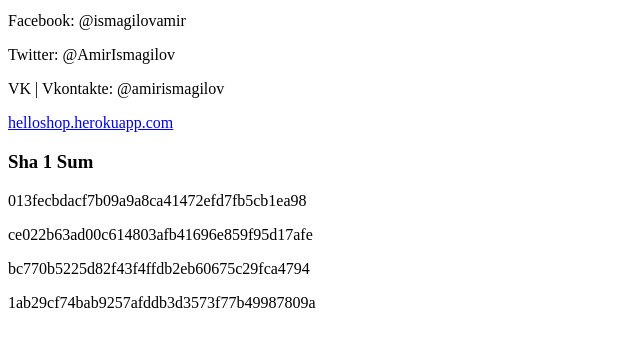
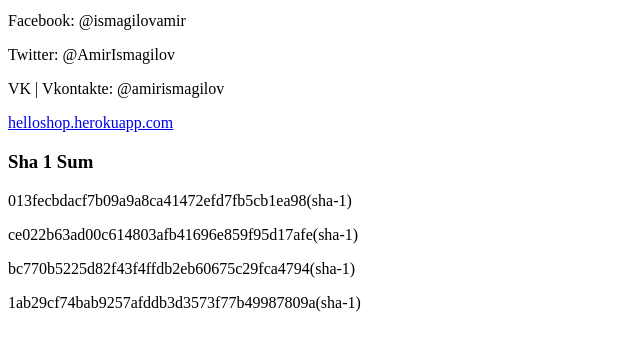
Before and after one commit to planprm/bymerang, a PHP site: page / in a window 1280 px wide. Shown: the part 179-530 px from the top of the page, without its empty margins (0-640 px from the left). Run offline with PHP 8.4, Linux system fonts and the light colour scheme.

Commit message:
Update index.php

```diff
--- a/index.php
+++ b/index.php
@@ -14,10 +14,10 @@
         echo "<p>VK | Vkontakte: @amirismagilov</p>";
         echo "<p><a href='helloshop.herokuapp.com'>helloshop.herokuapp.com</a></p>";
         echo "<h3>Sha 1 Sum</h3>";
-        echo "<p>013fecbdacf7b09a9a8ca41472efd7fb5cb1ea98</p>";
-        echo "<p>ce022b63ad00c614803afb41696e859f95d17afe</p>";
-        echo "<p>bc770b5225d82f43f4ffdb2eb60675c29fca4794</p>";
-        echo "<p>1ab29cf74bab9257afddb3d3573f77b49987809a</p>";
+        echo "<p>013fecbdacf7b09a9a8ca41472efd7fb5cb1ea98(sha-1)</p>";
+        echo "<p>ce022b63ad00c614803afb41696e859f95d17afe(sha-1)</p>";
+        echo "<p>bc770b5225d82f43f4ffdb2eb60675c29fca4794(sha-1)</p>";
+        echo "<p>1ab29cf74bab9257afddb3d3573f77b49987809a(sha-1)</p>";
      ?>
 </body>
 
```
